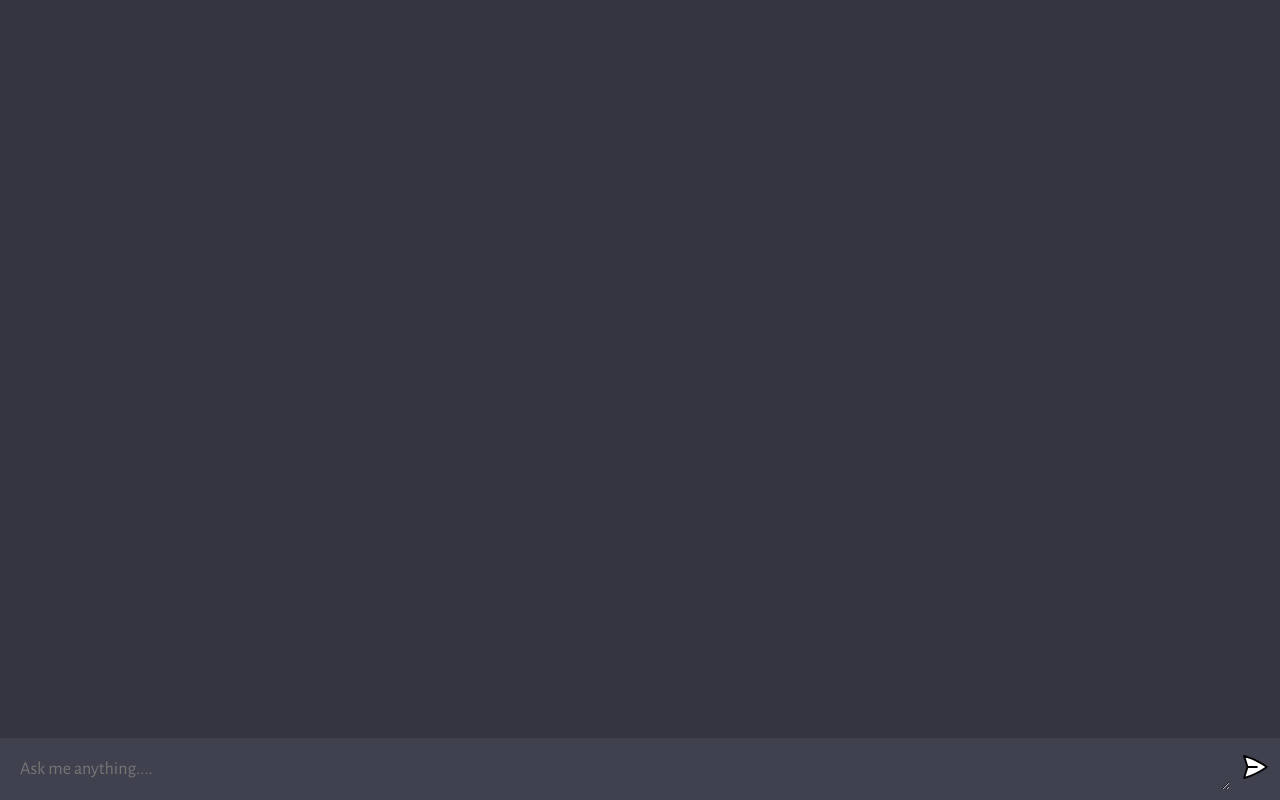
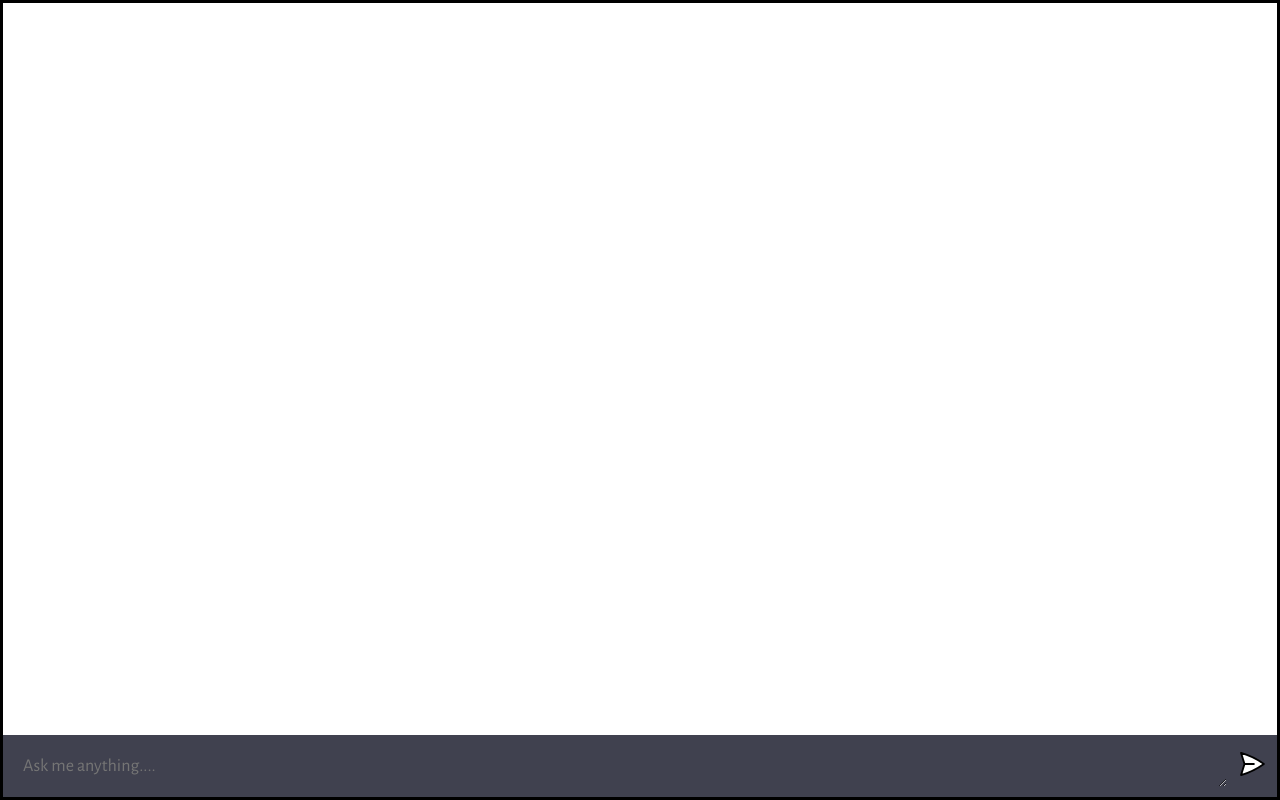
Before and after one commit to kushalBhetuwal/ChatGPT, a website built with Vite: page client/index.html in a window 1280 px wide. Built offline with nearby package versions, Linux system fonts and the light colour scheme.

Commit message:
changed the background

```diff
--- a/client/style.css
+++ b/client/style.css
@@ -14,11 +14,12 @@ body {
 #app {
   width: 100vw;
   height: 100vh;
-  background: #343541;
+  background: white;
   display: flex;
   flex-direction: column;
   align-items: center;
   justify-content: space-between;
+  border:3px solid black;
 }
 
 #chat_container {
```
